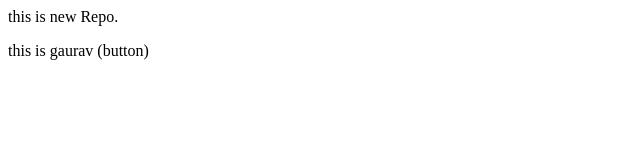
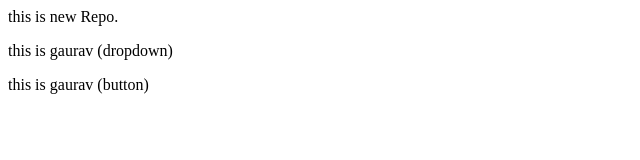
Before and after one commit to GauravSharmma0001/localrepo, a plain HTML site: page index.html in a window 1280 px wide. Shown: the whole page, without its empty margins (0-640 px from the left). Drawn offline with Linux system fonts and the light colour scheme.

Commit message:
Add both feature

```diff
--- a/index.html
+++ b/index.html
@@ -1,2 +1,3 @@
 <p> this is new Repo.</p>
+<p>this is gaurav (dropdown)</p>
 <p>this is gaurav (button)</p>
```
